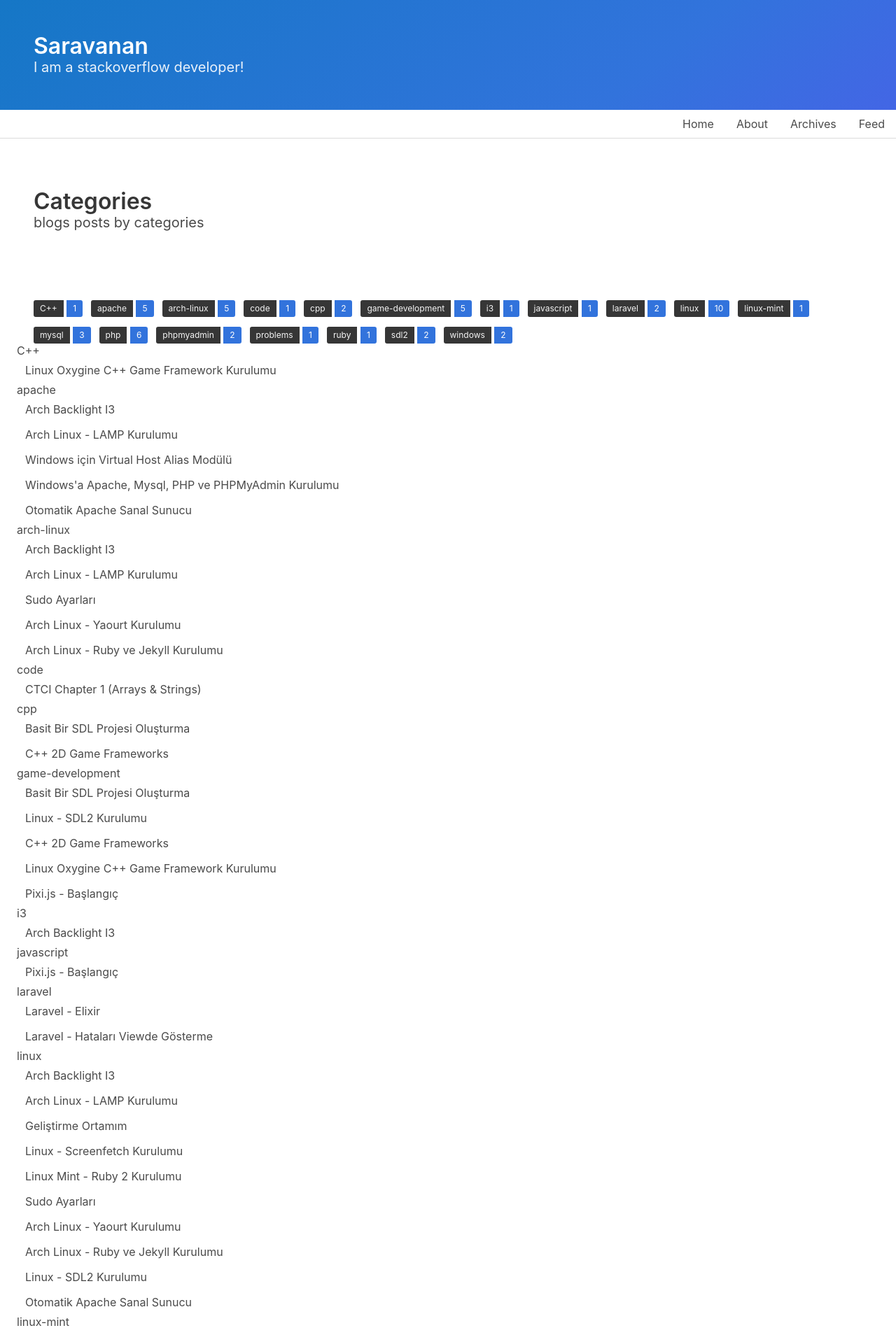
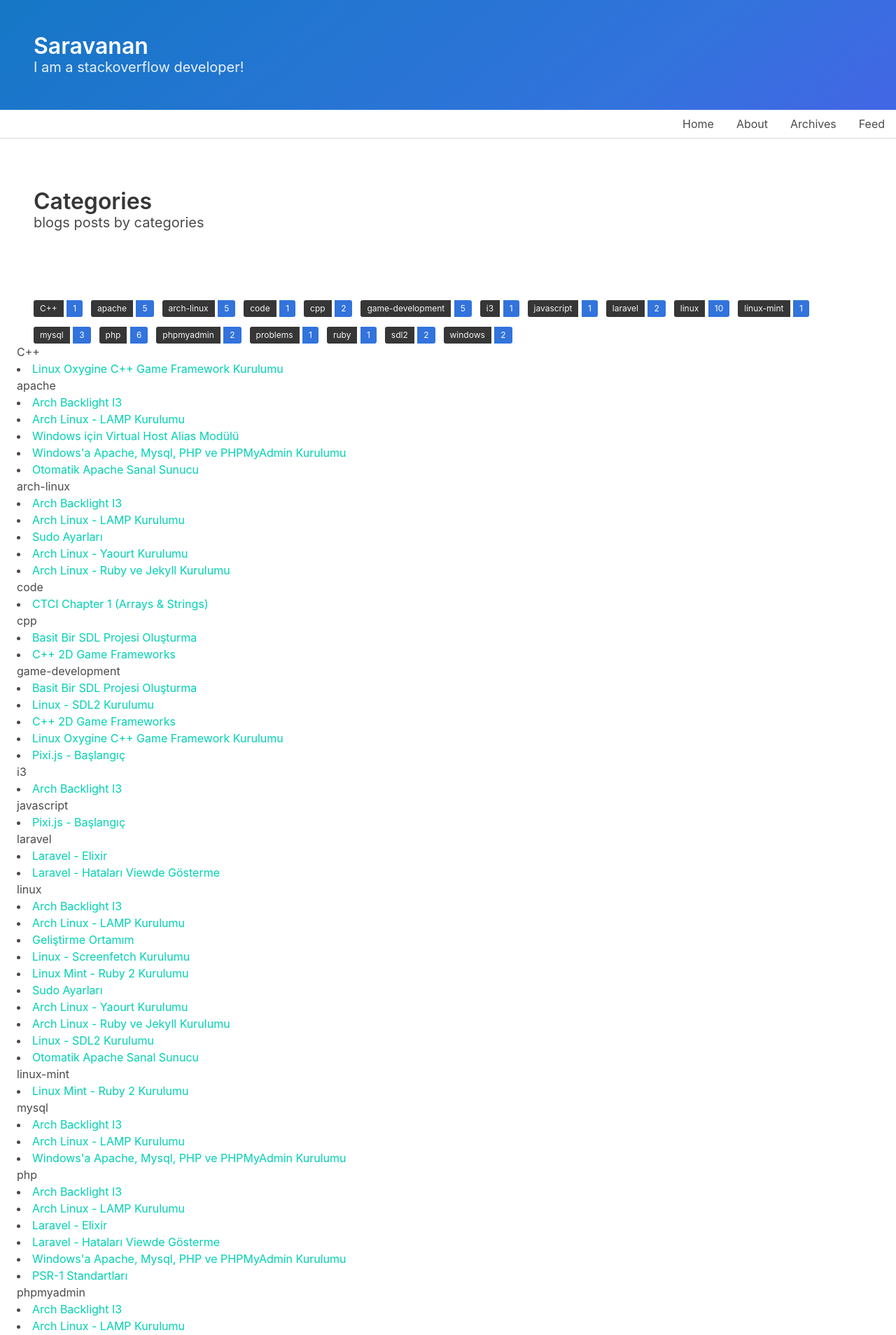
Before and after one commit to saravanaram/saravanaram.github.io, a Jekyll site: the page built from archives.html, in a window 1280 px wide. Shown: the top 1908 px of the page at 70% size. Built offline with Jekyll 4.4.1, drawn with Linux system fonts in a browser that asks for light colours.

Commit message:
Update archives.html

```diff
--- a/archives.html
+++ b/archives.html
@@ -62,7 +62,7 @@ permalink: archives.html
     {% endfor %}
     </aside>
 </div>
-    <ul class="menu-list">
+
 {% for item in (0..site.tags.size) %}{% unless forloop.last %}
   {% capture this_tag %}{{ tags_list[item] | strip_newlines }}{% endcapture %}
   <article>
@@ -70,7 +70,7 @@ permalink: archives.html
   <div class="tag-title" id="{{ this_tag }}">
   <blockquote>{{ this_tag }}</blockquote>
   </div>
-    <ul>
+
     {% for post in site.tags[this_tag] %}
     {% if post.title != null %}
       <li class="tag-post">
```
